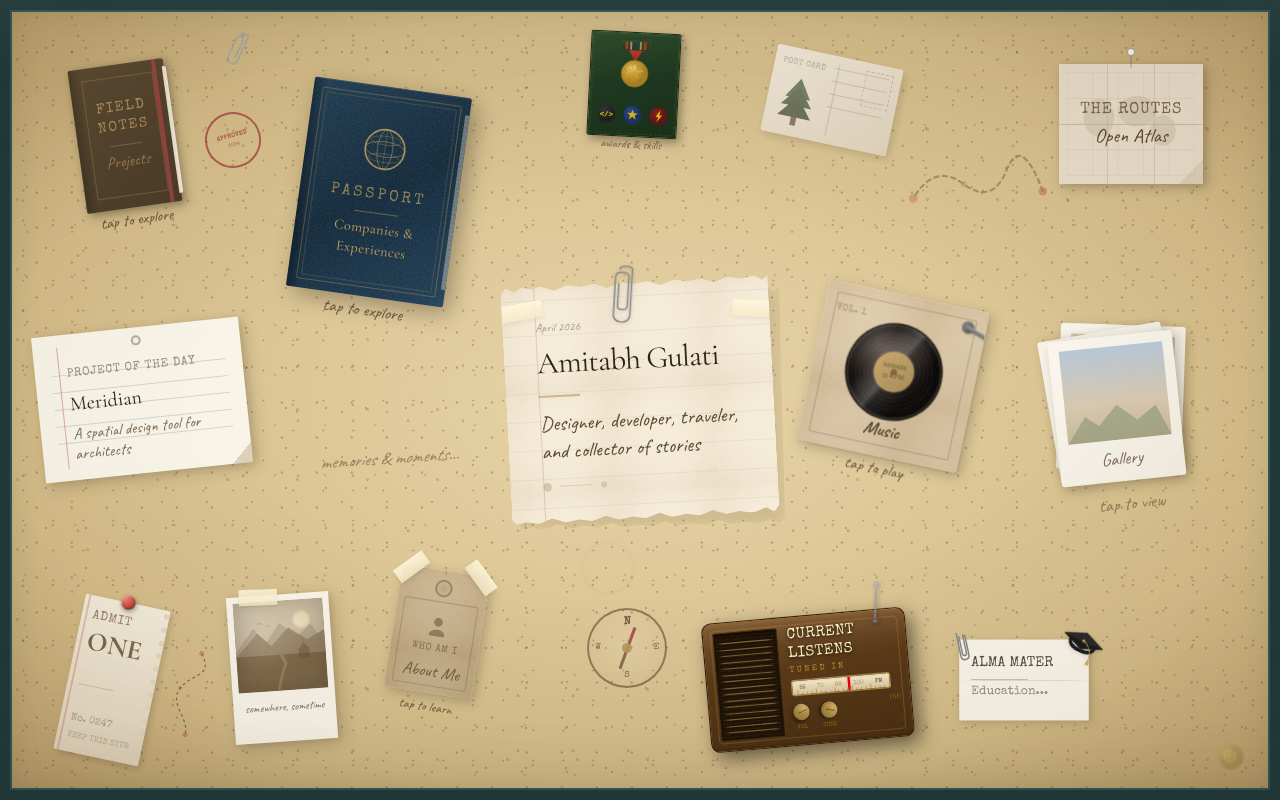
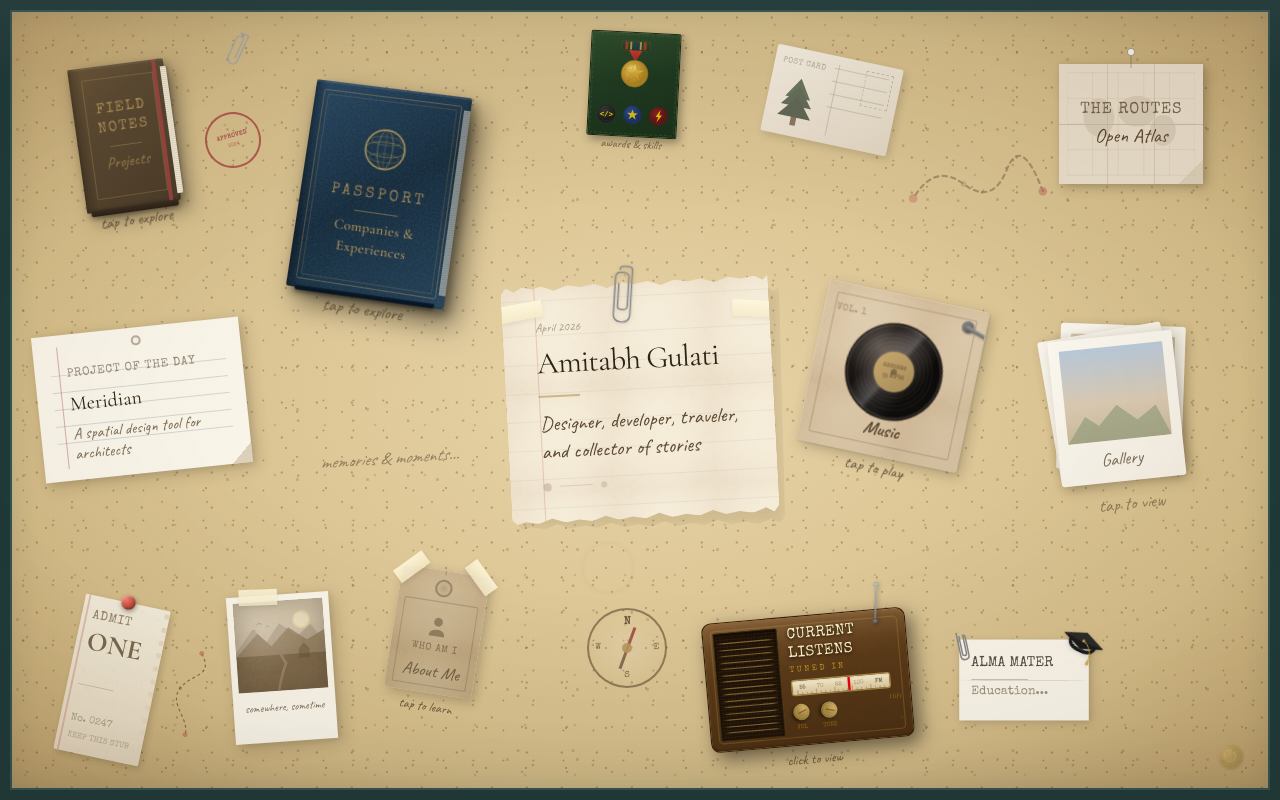
Before and after one commit to amit456218/personal_website_journal, a Next.js app: page / in a window 1280 px wide. Built offline with nearby package versions, Linux system fonts and the light colour scheme.

Commit message:
feat: 3D effects on passport and field notes, darker tree, radio label
Add perspective transforms and depth shadows to passport and field notes,
darken postcard tree, make postcard fully visible, add click-to-view on radio.

Co-Authored-By: Claude Opus 4.6 <noreply@anthropic.com>

```diff
--- a/components/desk/company-cluster.tsx
+++ b/components/desk/company-cluster.tsx
@@ -32,8 +32,9 @@ export function CompanyCluster({ companies }: CompanyClusterProps) {
         <div
           className="relative w-36 h-48 rounded-sm overflow-hidden"
           style={{
-            background: "linear-gradient(145deg, #1a3a52 0%, #0d2538 50%, #1a3a52 100%)",
-            boxShadow: "6px 6px 20px rgba(0, 0, 0, 0.3), inset 0 1px 0 rgba(255,255,255,0.1)",
+            background: "linear-gradient(145deg, #1f4260 0%, #0d2538 50%, #1a3a52 100%)",
+            boxShadow: "10px 12px 24px rgba(0, 0, 0, 0.5), 4px 5px 8px rgba(0,0,0,0.35), inset 0 2px 1px rgba(255,255,255,0.12), inset 0 -2px 4px rgba(0,0,0,0.25)",
+            transform: "perspective(500px) rotateY(-5deg) rotateX(3deg)",
           }}
         >
           {/* Leather texture overlay */}
@@ -137,12 +138,13 @@ export function CompanyCluster({ companies }: CompanyClusterProps) {
             }}
           />
 
-          {/* Page edge hint on right */}
+          {/* Page edge hint on right — stacked pages */}
           <div
-            className="absolute right-0 top-4 bottom-4 w-1"
+            className="absolute right-0 top-3 bottom-3 w-1.5"
             style={{
-              background: "repeating-linear-gradient(180deg, #f5f0e1 0px, #f5f0e1 2px, #e8e0cc 2px, #e8e0cc 4px)",
-              opacity: 0.4,
+              background: "repeating-linear-gradient(180deg, #f5f0e1 0px, #f5f0e1 1.5px, #ddd4c0 1.5px, #ddd4c0 2px)",
+              opacity: 0.5,
+              boxShadow: "1px 0 2px rgba(0,0,0,0.15)",
             }}
           />
 
@@ -154,6 +156,12 @@ export function CompanyCluster({ companies }: CompanyClusterProps) {
             }}
           />
         </div>
+
+        {/* Bottom edge — passport thickness */}
+        <div
+          className="absolute -bottom-0.5 left-2 right-2 h-1 rounded-b-sm"
+          style={{ background: "linear-gradient(180deg, #0a1a28 0%, #061220 100%)", boxShadow: "0 2px 3px rgba(0,0,0,0.3)" }}
+        />
 
         {/* Handwritten label */}
         <motion.p
--- a/components/desk/desk-decorations.tsx
+++ b/components/desk/desk-decorations.tsx
@@ -58,7 +58,7 @@ export function DeskDecorations() {
       <motion.div
         className="absolute right-[30%] top-[7%] z-5 pointer-events-none"
         initial={{ opacity: 0, rotate: 15 }}
-        animate={{ opacity: 0.92, rotate: 12 }}
+        animate={{ opacity: 1, rotate: 12 }}
         transition={{ duration: 0.5, delay: 0.7 }}
       >
         <div
@@ -86,9 +86,9 @@ export function DeskDecorations() {
             {/* Trunk */}
             <rect x="13" y="30" width="4" height="8" rx="0.5" fill="#4a3018" />
             {/* Tree layers */}
-            <polygon points="15,4 6,18 24,18" fill="#1a3a14" />
-            <polygon points="15,10 4,24 26,24" fill="#122a0e" />
-            <polygon points="15,17 3,32 27,32" fill="#0a1e08" />
+            <polygon points="15,4 6,18 24,18" fill="#0e2a0a" />
+            <polygon points="15,10 4,24 26,24" fill="#081e06" />
+            <polygon points="15,17 3,32 27,32" fill="#041404" />
           </svg>
           {/* Dividing line */}
           <div className="absolute left-1/2 top-2 bottom-2 w-px bg-sepia/20" />
--- a/components/desk/field-notes-book.tsx
+++ b/components/desk/field-notes-book.tsx
@@ -21,8 +21,9 @@ export function FieldNotesBook() {
         <div
           className="absolute inset-0 rounded-sm"
           style={{
-            background: "linear-gradient(145deg, #5c4a32 0%, #4a3b28 100%)",
-            boxShadow: "4px 4px 12px rgba(44, 36, 22, 0.3), 2px 2px 6px rgba(44, 36, 22, 0.2)",
+            background: "linear-gradient(145deg, #6a5438 0%, #5c4a32 30%, #4a3b28 100%)",
+            boxShadow: "8px 10px 20px rgba(0, 0, 0, 0.4), 3px 4px 8px rgba(44, 36, 22, 0.3), inset 0 2px 1px rgba(255,255,255,0.08), inset 0 -2px 4px rgba(0,0,0,0.2)",
+            transform: "perspective(500px) rotateY(5deg) rotateX(-3deg)",
           }}
         >
           {/* Spine detail */}
@@ -61,10 +62,15 @@ export function FieldNotesBook() {
           />
         </div>
 
-        {/* Pages peeking out */}
+        {/* Pages peeking out — stacked for 3D depth */}
         <div
-          className="absolute -right-0.5 top-2 bottom-2 w-1 rounded-r-sm"
-          style={{ background: "linear-gradient(90deg, #e8dcc8 0%, #f4ecd8 100%)" }}
+          className="absolute -right-0.5 top-2 bottom-2 w-1.5 rounded-r-sm"
+          style={{ background: "repeating-linear-gradient(180deg, #f4ecd8 0px, #f4ecd8 1.5px, #ddd4c0 1.5px, #ddd4c0 2px)", boxShadow: "1px 0 2px rgba(0,0,0,0.15)" }}
+        />
+        {/* Bottom edge — book thickness */}
+        <div
+          className="absolute -bottom-1 left-1 right-1 h-1.5 rounded-b-sm"
+          style={{ background: "linear-gradient(180deg, #3a2e1e 0%, #2a2015 100%)", boxShadow: "0 2px 4px rgba(0,0,0,0.3)" }}
         />
 
         {/* Tap to explore label */}
--- a/components/desk/vintage-radio.tsx
+++ b/components/desk/vintage-radio.tsx
@@ -180,6 +180,15 @@ export function VintageRadio() {
             </div>
           </div>
         </div>
+        {/* Click to view label */}
+        <motion.p
+          className="absolute -bottom-5 left-1/2 -translate-x-1/2 font-handwriting text-xs text-sepia/90 whitespace-nowrap"
+          initial={{ opacity: 0 }}
+          animate={{ opacity: 1 }}
+          transition={{ delay: 1 }}
+        >
+          click to view
+        </motion.p>
       </motion.div>
     </Link>
   )
```
